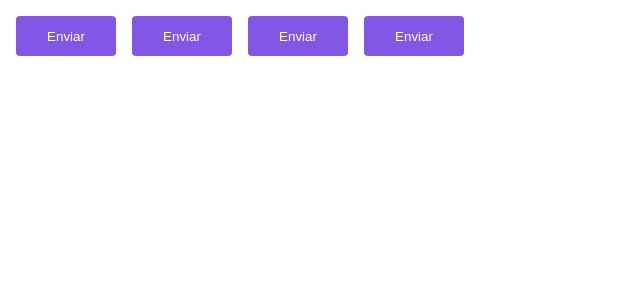
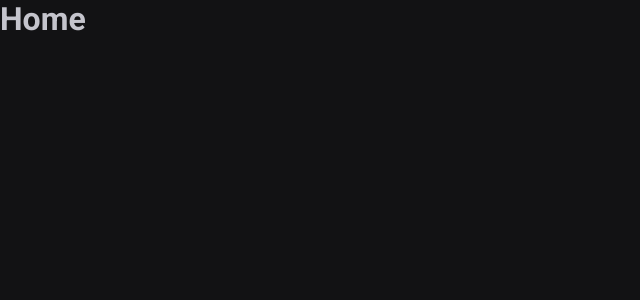
Before and after one commit to spagnol10/pomodoro-react-ts, a React (Vite) app: page / in a window 1280 px wide. Shown: the top 300 px of the page, without its empty margins (0-640 px from the left). Built offline with nearby package versions, Linux system fonts and the light colour scheme.

Commit message:
theme default

```diff
--- a/index.html
+++ b/index.html
@@ -1,12 +1,20 @@
 <!doctype html>
 <html lang="en">
+
 <head>
   <meta charset="UTF-8" />
+  <link rel="preconnect" href="https://fonts.googleapis.com">
+  <link rel="preconnect" href="https://fonts.gstatic.com" crossorigin>
   <meta name="viewport" content="width=device-width, initial-scale=1.0" />
+  <link
+    href="https://fonts.googleapis.com/css2?family=Roboto+Mono:ital,wght@0,100..700;1,100..700&family=Roboto:ital,wght@0,100;0,300;0,400;0,500;0,700;0,900;1,100;1,300;1,400;1,500;1,700;1,900&display=swap"
+    rel="stylesheet">
   <title>Vite + React + TS</title>
 </head>
+
 <body>
   <div id="root"></div>
   <script type="module" src="/src/main.tsx"></script>
 </body>
+
 </html>
--- a/package.json
+++ b/package.json
@@ -12,7 +12,8 @@
   "dependencies": {
     "@types/styled-components": "^5.1.34",
     "react": "^18.3.1",
-    "react-dom": "^18.3.1"
+    "react-dom": "^18.3.1",
+    "react-router-dom": "^6.26.2"
   },
   "devDependencies": {
     "@eslint/js": "^9.9.0",
--- a/src/@types/styles.d.ts
+++ b/src/@types/styles.d.ts
@@ -3,6 +3,6 @@
 
 type ThemeType = typeof defaultTheme;
 
-declare module 'styled-components'{
+declare module "styled-components" {
   export interface DefaultTheme extends ThemeType {}
 }
--- a/src/App.tsx
+++ b/src/App.tsx
@@ -1,16 +1,16 @@
 import { ThemeProvider } from "styled-components";
-import { Button } from "./components/Button";
+import { Router } from "./Router";
+import { GlobalStyle } from "./styles/global";
 import { defaultTheme } from "./styles/theme/default";
+import { BrowserRouter } from "react-router-dom";
 
 export function App() {
   return (
     <ThemeProvider theme={defaultTheme}>
-
-      <Button variant="primary" />
-      <Button variant="secondary" />
-      <Button variant="success" />
-      <Button variant="danger" />
-
+      <BrowserRouter >
+        <Router />
+        <GlobalStyle />
+      </BrowserRouter>
     </ThemeProvider>
 
   )
--- /dev/null
+++ b/src/Router.tsx
@@ -0,0 +1,12 @@
+import { Route, Routes } from "react-router-dom";
+import { History } from "./pages/History";
+import { Home } from "./pages/Home";
+
+export function Router(){
+  return(
+    <Routes >
+      <Route path="/" element={<Home />} />
+      <Route path="history" element={<History />} />
+    </Routes>
+  )
+}
--- a/src/components/Button.style.ts
+++ /dev/null
@@ -1,29 +0,0 @@
-import styled, { css } from "styled-components";
-
-export type ButtonVariant = "primary" | "secondary" | "danger" | "success";
-
-interface ButtonContainerProps {
-  variant: ButtonVariant;
-}
-
-const buttonVariants = {
-  primary: "purple",
-  secondary: "orange",
-  danger: "red",
-  success: "green",
-};
-
-export const ButtonContainer = styled.button<ButtonContainerProps>`
-  width: 100px;
-  height: 40px;
-  border-radius: 4px;
-  border: 0;
-  margin: 8px;
-
-  ${(props) => {
-    return css`
-      background-color: ${(props) => props.theme.primary};
-      color: ${(props) => props.theme.white};
-    `;
-  }}
-`;
--- a/src/components/Button.tsx
+++ /dev/null
@@ -1,11 +0,0 @@
-import { ButtonContainer, type ButtonVariant } from "./Button.style"
-
-interface ButtonProps{
-  variant?: ButtonVariant;
-}
-
-export function Button({variant = 'primary'}: ButtonProps){
-  return(
-    <ButtonContainer variant={variant}>Enviar</ButtonContainer>
-  )
-}
--- /dev/null
+++ b/src/pages/History.tsx
@@ -0,0 +1,5 @@
+export function History(){
+  return(
+    <h1>History</h1>
+  )
+}
--- /dev/null
+++ b/src/pages/Home.tsx
@@ -0,0 +1,5 @@
+export function Home(){
+  return(
+    <h1>Home</h1>
+  )
+}
--- /dev/null
+++ b/src/styles/global.ts
@@ -0,0 +1,26 @@
+import { createGlobalStyle } from 'styled-components'
+
+export const GlobalStyle = createGlobalStyle`
+  * {
+    margin: 0;
+    padding: 0;
+    box-sizing: border-box;
+  }
+
+  :focus {
+    outline: none;
+    box-shadow: 0 0 0 2px ${(props) => props.theme['green-500']};
+  }
+
+  body {
+    background: ${(props) => props.theme['gray-900']};
+    color: ${(props) => props.theme['gray-300']};
+    -webkit-font-smoothing: antialiased;
+  }
+
+  body, input, textarea, button {
+    font-family: 'Roboto', sans-serif;
+    font-weight: 400;
+    font-size: 1rem;
+  }
+`
--- a/src/styles/theme/default.ts
+++ b/src/styles/theme/default.ts
@@ -1,5 +1,21 @@
 export const defaultTheme = {
   white: '#FFF',
-  primary: '#8257e6',
-  secondary: 'orange',
+
+  'gray-100': '#E1E1E6',
+  'gray-300': '#C4C4CC',
+  'gray-400': '#8D8D99',
+  'gray-500': '#7C7C8A',
+  'gray-600': '#323238',
+  'gray-700': '#29292E',
+  'gray-800': '#202024',
+  'gray-900': '#121214',
+
+  'green-300': '#00B37E',
+  'green-500': '#00875F',
+  'green-700': '#015F43',
+
+  'red-500': '#AB222E',
+  'red-700': '#7A1921',
+
+  'yellow-500': '#FBA94C',
 }
```
Also changed, not shown: 1 other file (tests, documents, lock files or other folders). Lines whose indentation alone changed are shown as unchanged.
